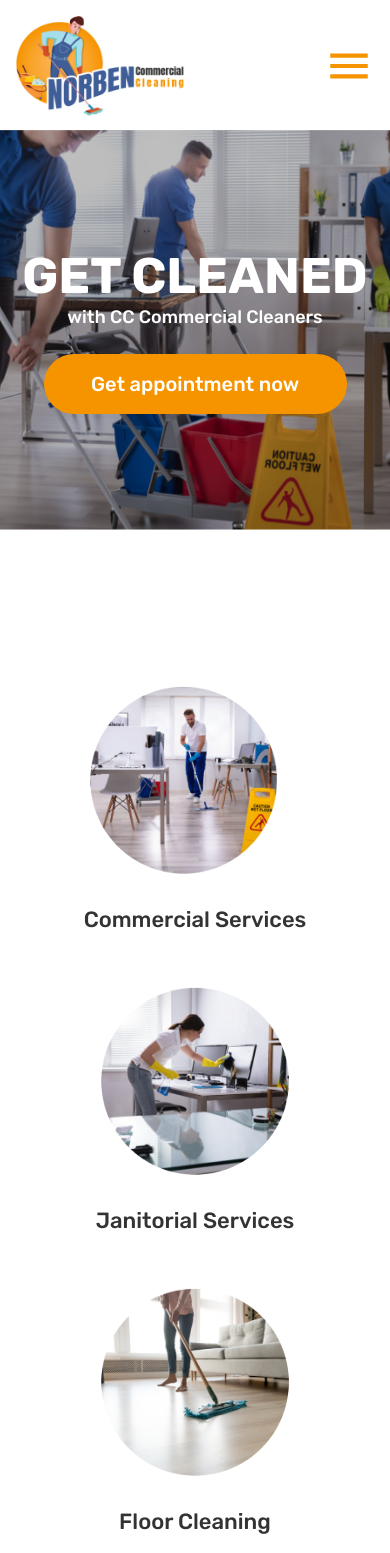
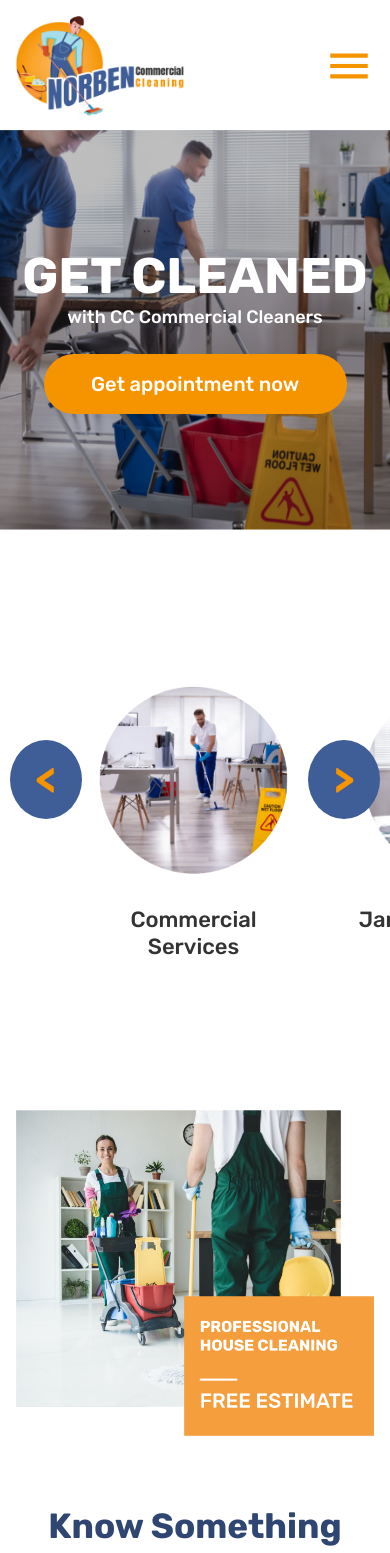
Before and after one commit to luizCosta-Serao/norben-cleaning-company, a React (Vite) app in the folder frontend/: page / in a window 390 px wide. Shown: the top 1553 px of the page. Built offline with nearby package versions, Linux system fonts and the light colour scheme; the HTML template or start-up script is replaced by a standard one.

Commit message:
services cleaning slider

```diff
--- a/frontend/src/components/CCCleaning/CCCleaning.tsx
+++ b/frontend/src/components/CCCleaning/CCCleaning.tsx
@@ -6,6 +6,7 @@ import BathroomCleaning from '../../assets/bathroom-cleaning.png'
 import CarpetCleaning from '../../assets/carpet-cleaning.png'
 
 const CCCleaning = () => {
+
   return (
     <section id='cleaningServices' className={styles.ccCleaning}>
       <h1 className={styles.ccTitle}>CC Cleaning Services</h1>
--- a/frontend/src/components/CleaningServices/CleaningServices.module.css
+++ b/frontend/src/components/CleaningServices/CleaningServices.module.css
@@ -7,8 +7,8 @@
 
 .listServices {
   display: flex;
-  flex-wrap: wrap;
   gap: 3rem;
+  margin: 0 auto;
   justify-content: center;
 }
 
@@ -34,3 +34,106 @@
   font-weight: 500;
   text-align: center;
 }
+
+@media (max-width: 1000px) {
+  .cleaningServices {
+    position: relative;
+    overflow: hidden;
+  }
+
+  .listServices {
+    justify-content: left;
+    width: 500px;
+    gap: 5rem;
+    position: relative;
+  }
+
+  .itemService {
+    width: 500px;
+  }
+
+  .itemService img {
+    width: 100%;
+  }
+
+  .next {
+    color: #F69400;
+    background-color: #3F5D97;
+    padding: 1rem 1.6rem;
+    border-radius: 50%;
+    font-size: 40px;
+    font-weight: 700;
+    position: absolute;
+    right: 10px;
+    top: 60px;
+    cursor: pointer;
+    z-index: 100;
+  }
+
+  .prev {
+    cursor: pointer;
+    color: #F69400;
+    background-color: #3F5D97;
+    padding: 1rem 1.6rem;
+    border-radius: 50%;
+    font-size: 40px;
+    font-weight: 700;
+    position: absolute;
+    left: 10px;
+    z-index: 100;
+    top: 60px;
+  }
+
+  .itemService {
+    width: 500px;
+  }
+
+  .itemService img {
+    width: 200px;
+  }
+}
+
+@media (max-width: 900px) {
+  .listServices {
+    left: 70px;
+    gap: 3.6rem;
+  }
+}
+
+@media (max-width: 800px) {
+  .listServices {
+    left: 190px;
+    width: 600px;
+  }
+}
+
+@media (max-width: 700px) {
+  .listServices {
+    left: 260px;
+    width: 750px;
+  }
+}
+
+@media (max-width: 600px) {
+  .listServices {
+    left: 300px;
+    width: 900px;
+  }
+}
+
+@media (max-width: 500px) {
+  .listServices {
+    left: 340px;
+    width: 1050px;
+    gap: .5rem;
+  }
+
+  .itemService h2 {
+    width: 200px;
+  }
+}
+
+/*
+ A partir de 800px o value position > 250 nao funciona mais
+  Usar o matchMedia para acima de 800px ser position > 100
+*/
--- a/frontend/src/components/CleaningServices/CleaningServices.tsx
+++ b/frontend/src/components/CleaningServices/CleaningServices.tsx
@@ -3,12 +3,68 @@ import CommercialServices from '../../assets/commercial-services.png'
 import JanitorialServices from '../../assets/janitorial-services.png'
 import FloorCleaning from '../../assets/floor-cleaning.png'
 import DisinfectionServices from '../../assets/disinfection-services.png'
+import React from 'react'
 
 const CleaningServices = () => {
+  const [position, setPosition] = React.useState(0)
+  const [active, setActive] = React.useState(1)
+  const ulRef = React.useRef<HTMLUListElement>(null)
+  const media = window.matchMedia('(min-width: 800px)')
+
+  function sliderNext() {
+    if (ulRef.current && position < ulRef.current?.clientWidth) {
+      setActive(active + 1)
+    }
+  }
+
+  function sliderPrev() {
+    const condition = media.matches ? position > 150 : position > 270
+    if (condition) {
+      setActive(active - 1)
+    }
+  }
+
+  React.useEffect(() => {
+    if (ulRef && ulRef.current) {
+      const ulWidth = ulRef.current.clientWidth
+      const ulChildrens = ulRef.current.children.length
+      const moveSlide = ulWidth / ulChildrens
+      setPosition(moveSlide * active)
+    }
+  }, [active])
+
+  React.useEffect(() => {
+    function reset() {
+      if (ulRef && ulRef.current && window.innerWidth < 1000) {
+        const ulWidth = ulRef.current.clientWidth
+        const ulChildrens = ulRef.current.children.length
+        const moveSlide = ulWidth / ulChildrens
+        setActive(1)
+        setPosition(moveSlide * active)
+      } else {
+        setPosition(0)
+      }
+    }
+
+    window.addEventListener('resize', reset)
+    return () => {
+      window.removeEventListener('resize', reset)
+    }
+  }, [active])
+
+  React.useEffect(() => {
+    if (window.innerWidth >= 1000) {
+      setPosition(0)
+    }
+  }, [])
 
   return (
     <section className={styles.cleaningServices}>
-      <ul className={styles.listServices}>
+    <span onClick={sliderPrev} className={styles.prev}>{'<'}</span>
+  <ul ref={ulRef} style={{
+    transform:`translate3d(${-position}px, 0, 0)`,
+    transition: '.3s'
+  }} className={styles.listServices}>
     <li className={styles.itemService}>
       <img src={CommercialServices} alt="" />
       <h2>Commercial Services</h2>
@@ -26,6 +82,7 @@ const CleaningServices = () => {
       <h2>Disinfection Services</h2>
     </li>
   </ul>
+    <span onClick={sliderNext} className={styles.next}>{'>'}</span>
   </section>
   )
 }
```
Also changed, not shown: frontend/src/components/CCCleaning/CCCleaning.module.css (line endings or trailing spaces). Lines whose indentation alone changed are shown as unchanged.
